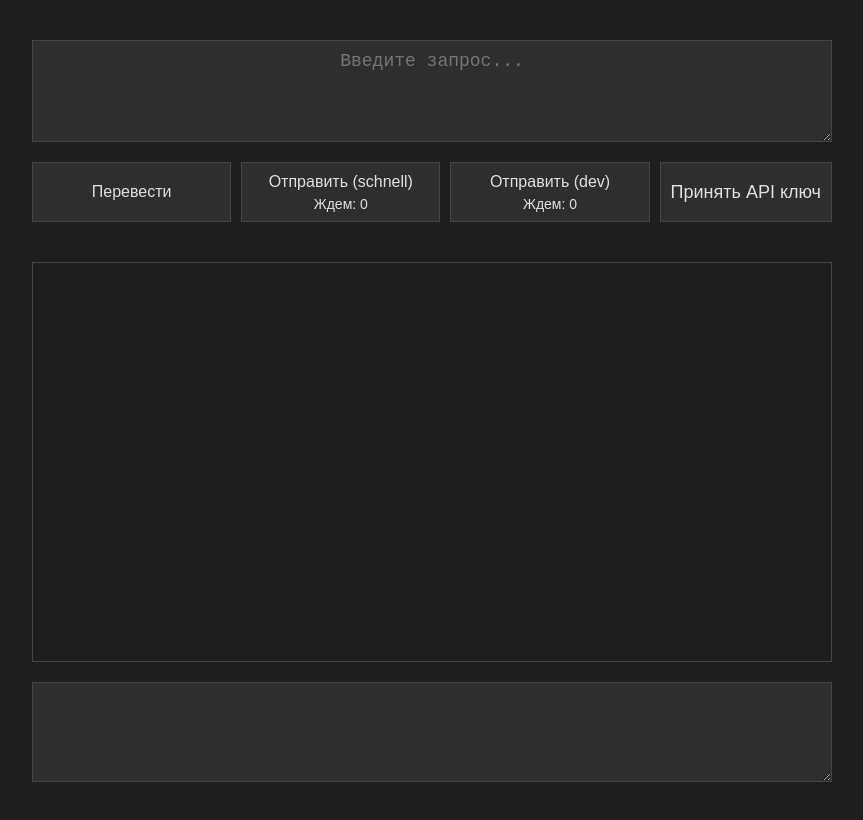
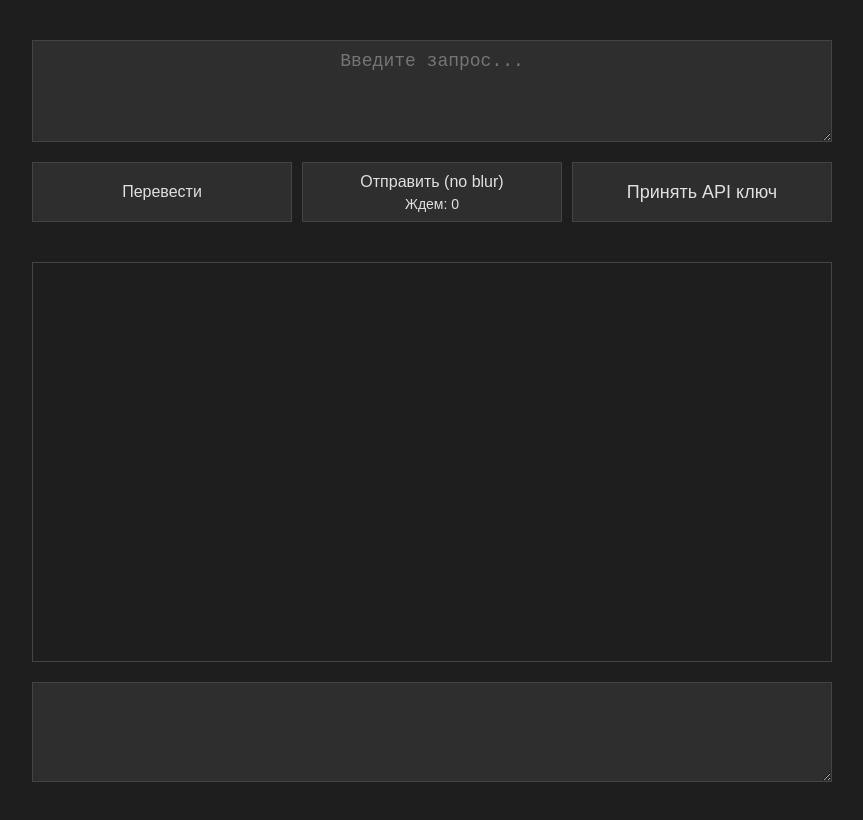
Before and after one commit to jarkevithwlad/Hugging-Face-FLUX, a plain HTML site: page no_blur.html in a window 1280 px wide. Shown: the whole page, without its empty margins (208-1071 px from the left). Drawn offline with Linux system fonts and the light colour scheme.

Commit message:
Update no_blur.html

```diff
--- a/no_blur.html
+++ b/no_blur.html
@@ -93,15 +93,6 @@
             justify-content: center;
         }
 
-        #api-key-button {
-            min-width: 160px; /* Ширина кнопки с API ключом */
-            flex: none;
-        }
-
-        #translate-button {
-            min-width: 150px; /* Ширина кнопки перевода */
-        }
-
         .button-text {
             margin: 0;
             font-size: 16px;
@@ -121,12 +112,8 @@
             <span class="button-text">Перевести</span>
         </button>
         <button id="submit-button-schnell">
-            <span class="button-text">Отправить (schnell)</span>
+            <span class="button-text">Отправить (no blur)</span>
             <span class="request-count" id="request-count-text-schnell">Ждем: 0</span>
-        </button>
-        <button id="submit-button-dev">
-            <span class="button-text">Отправить (dev)</span>
-            <span class="request-count" id="request-count-text-dev">Ждем: 0</span>
         </button>
         <button id="api-key-button">Принять API ключ</button>
     </div>
```
